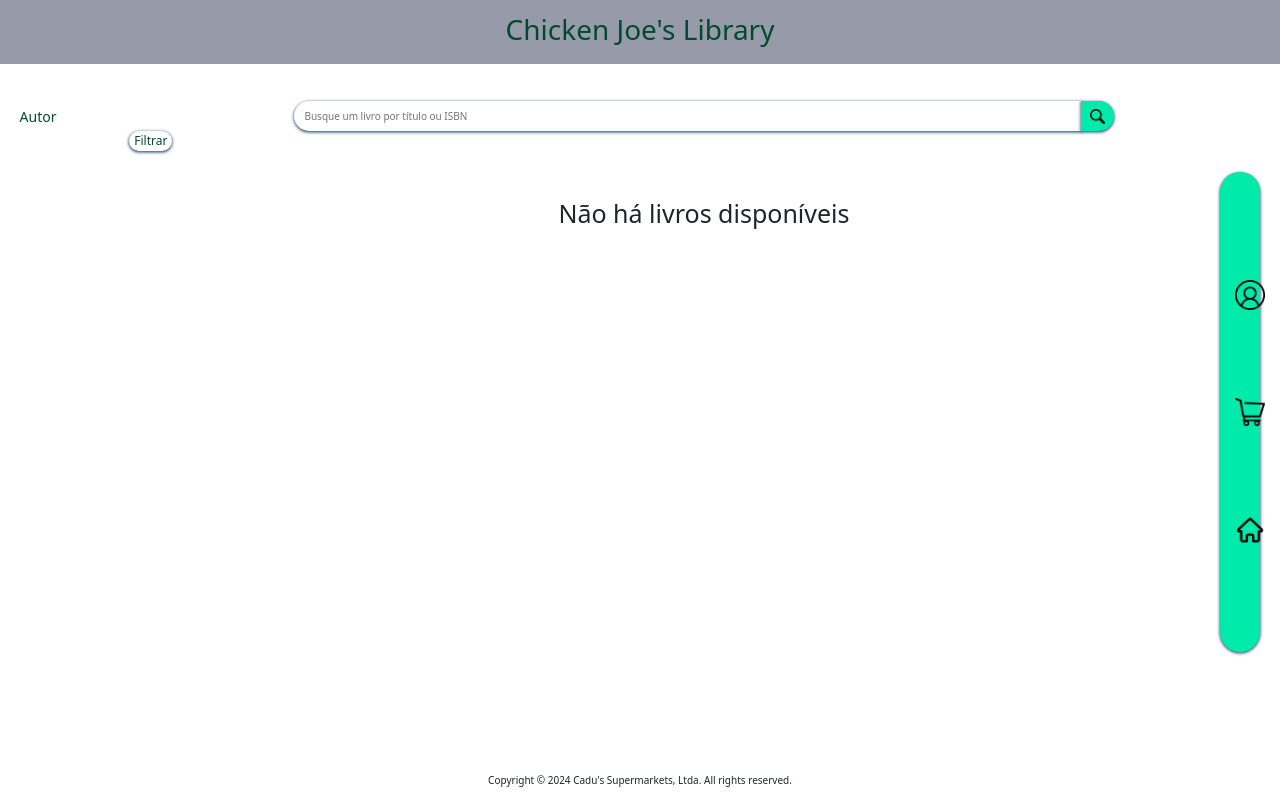
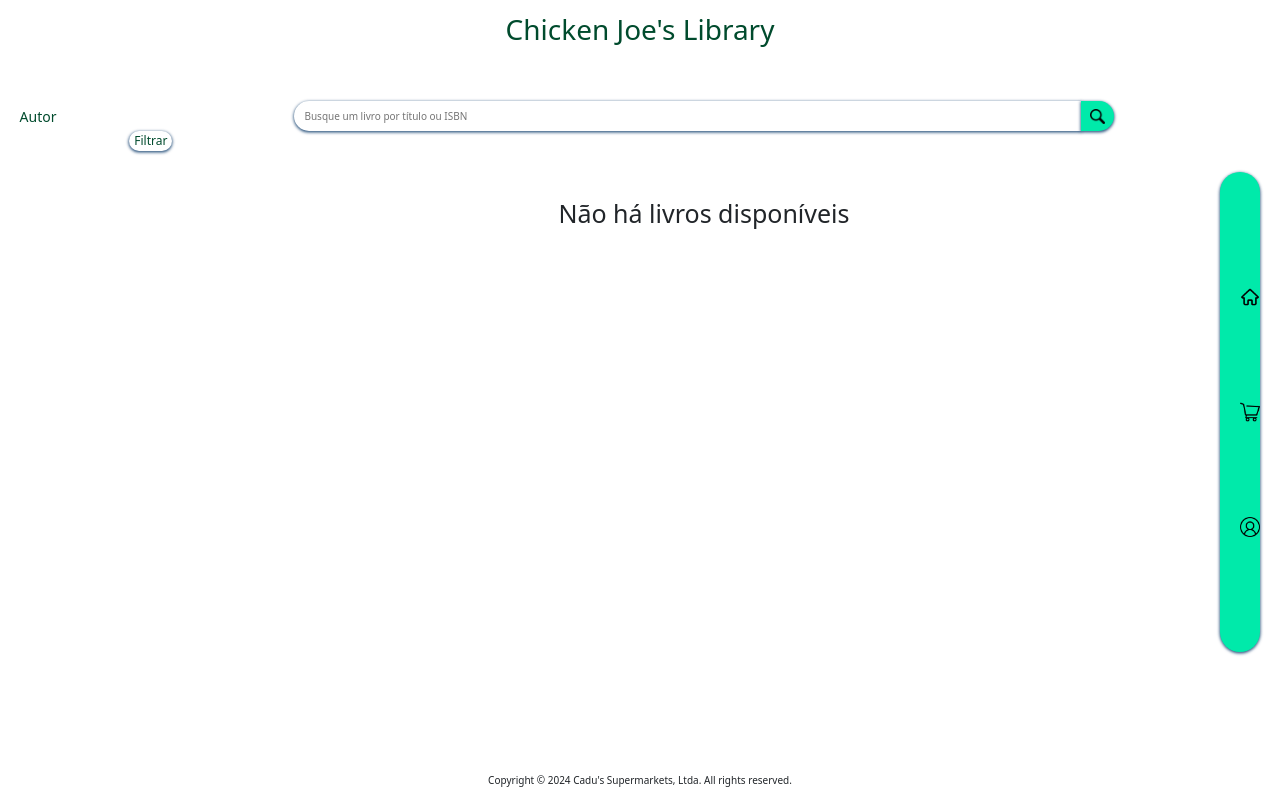
Before and after one commit to GDDev/chickenjoes-library-web, a Django app: page / in a window 1280 px wide. Run offline with Django 5.2, Linux system fonts and the light colour scheme; data that the repository does not hold is empty; some libraries are stand-ins or nearby versions.

Commit message:
Made NavBar icons smaller to fit more there, but not to sure I'll keep it that way

```diff
--- a/templates/partials/_nav.html
+++ b/templates/partials/_nav.html
@@ -3,9 +3,9 @@
 <nav class="lateral-navbar-container">
     <ul>
         <li>
-            <a href="{% url "userprofile:createuser" %}">
-                <img src="{% static 'assets/img/do-utilizador.png'%}" alt="profile icon" class="nav-icon">
-                <span class="nav-text">Perfil</span>
+            <a href="{% url 'book:listbooks' %}">
+                <img src="{% static 'assets/img/botao-de-inicio.png'%}" alt="home icon" class="nav-icon">
+                <span class="nav-text">Início</span>
             </a>
         </li>
         <li>
@@ -15,9 +15,9 @@
             </a>
         </li>
         <li>
-            <a href="{% url 'book:listbooks' %}">
-                <img src="{% static 'assets/img/botao-de-inicio.png'%}" alt="home icon" class="nav-icon">
-                <span class="nav-text">Início</span>
+            <a href="{% url "userprofile:createuser" %}">
+                <img src="{% static 'assets/img/do-utilizador.png'%}" alt="profile icon" class="nav-icon">
+                <span class="nav-text">Perfil</span>
             </a>
         </li>
         {% if request.session.logged_user %}
--- a/templates/static/assets/css/style.css
+++ b/templates/static/assets/css/style.css
@@ -14,7 +14,7 @@
     --secundary-color: #00EAAA;
     --dark-text: rgb(0, 75, 45);
     --light-text: rgb(15, 135, 85);
-    --top-header: #39415e87;
+    --top-header: #FFF;
     --bg-form-login: #1641dec9;
     --bg-form-register: #894c3bbb;
 }
@@ -349,8 +349,8 @@ button, input{
 .lateral-navbar-container ul li,
 .lateral-navbar-container ul li a,
 .nav-icon{
-    height: 3rem;
-    width: 3rem;
+    height: 2rem;
+    width: 2rem;
 }
 
 .bottom-container{
```
